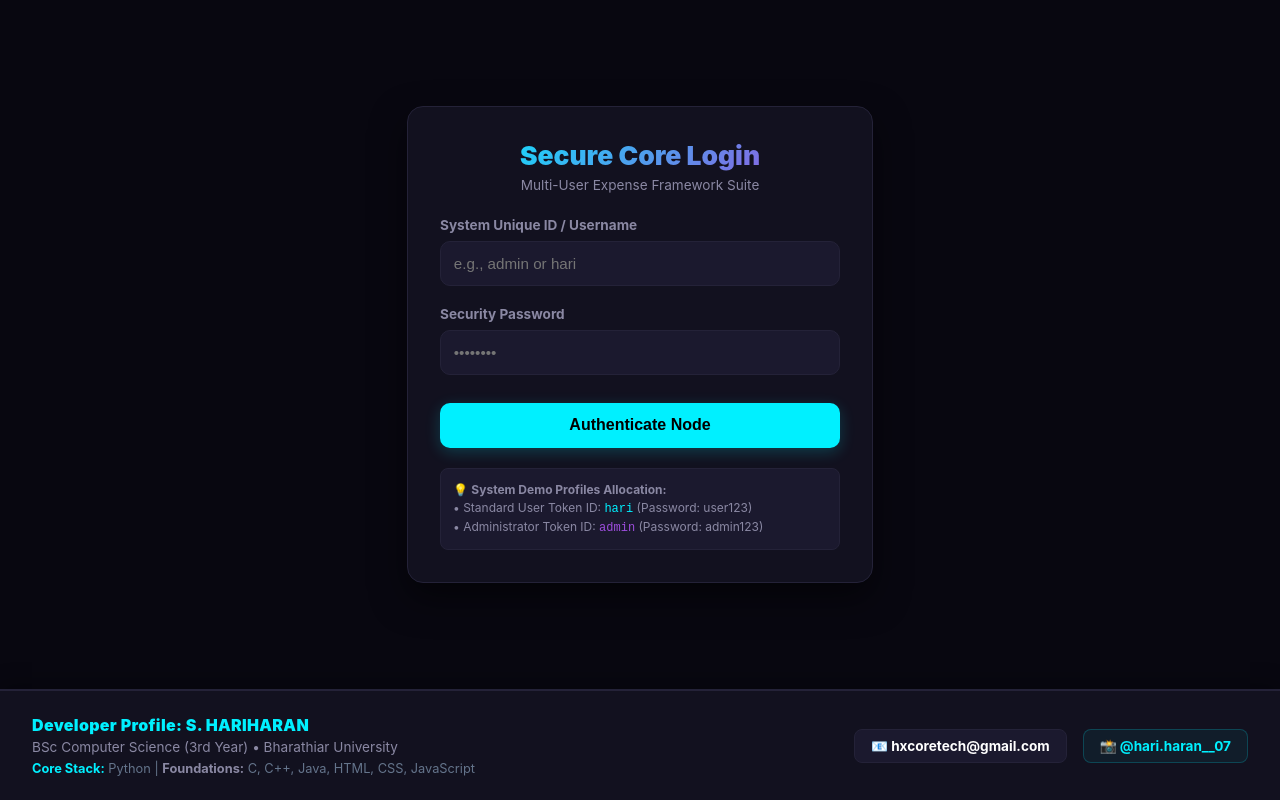
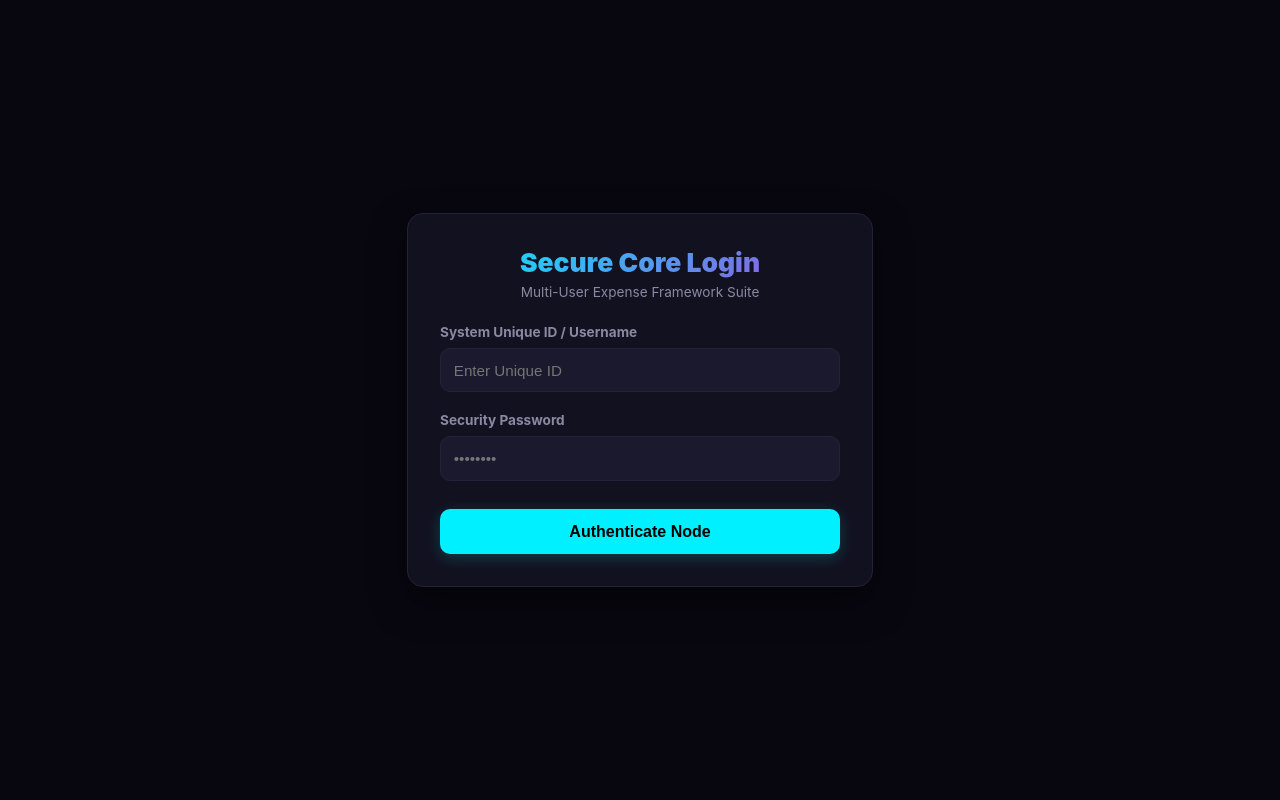
Before and after one commit to hariharan-n1217/daily-expense-analysis, a React (Vite) app: page / in a window 1280 px wide. Built offline with nearby package versions, Linux system fonts and the light colour scheme.

Commit message:
style: removed login credentials box and conditionally rendered portfolio footer

```diff
--- a/src/App.jsx
+++ b/src/App.jsx
@@ -29,7 +29,6 @@ function App() {
 
   const API_BASE = 'https://daily-expense-analysis.onrender.com/api';
 
-  // Synchronized Fetching using Auth Token headers
   const refreshData = async () => {
     if (!token) return;
     try {
@@ -55,7 +54,6 @@ function App() {
 
   const netBalance = analytics.total_income - analytics.total_expense;
 
-  // Authentication Logics
   const handleLoginSubmit = async (e) => {
     e.preventDefault();
     setAuthError('');
@@ -96,7 +94,6 @@ function App() {
     setAuthError('');
   };
 
-  // Ledger Submissions
   const handleTransactionSubmit = async (e) => {
     e.preventDefault();
     if (!text || !amount) return alert('Please enter transaction details');
@@ -245,7 +242,7 @@ function App() {
             <form onSubmit={handleLoginSubmit} className="form-stack">
               <div className="input-field">
                 <label>System Unique ID / Username</label>
-                <input type="text" placeholder="e.g., admin or hari" value={loginUser} onChange={(e) => setLoginUser(e.target.value)} required />
+                <input type="text" placeholder="Enter Unique ID" value={loginUser} onChange={(e) => setLoginUser(e.target.value)} required />
               </div>
               <div className="input-field">
                 <label>Security Password</label>
@@ -253,12 +250,6 @@ function App() {
               </div>
               <button type="submit" className="btn-primary" style={{ marginTop: '0.5rem' }}>Authenticate Node</button>
             </form>
-
-            <div style={{ marginTop: '1.25rem', padding: '0.75rem', background: '#1b192e', borderRadius: '8px', border: '1px solid #242238', fontSize: '0.75rem', color: '#8a88a3', lineHeight: 1.5 }}>
-              💡 <strong>System Demo Profiles Allocation:</strong><br />
-              &bull; Standard User Token ID: <code style={{ color: '#00f0ff' }}>hari</code> (Password: user123)<br />
-              &bull; Administrator Token ID: <code style={{ color: '#9d4edd' }}>admin</code> (Password: admin123)
-            </div>
           </div>
         </div>
       ) : (
@@ -455,10 +446,8 @@ function App() {
               </section>
             </div>
           )}
-        </>
-      )}
 
-      {/* EXPERT ACADEMIC PORTFOLIO CONTACT FOOTER PANEL */}
+          {/* EXPERT ACADEMIC PORTFOLIO CONTACT FOOTER PANEL - Hidden on Login Screen */}
           <footer style={{
             marginTop: 'auto',
             background: '#12111f',
@@ -499,6 +488,8 @@ function App() {
               </a>
             </div>
           </footer>
+        </>
+      )}
     </div>
   );
 }
```
Lines whose indentation alone changed are shown as unchanged.
